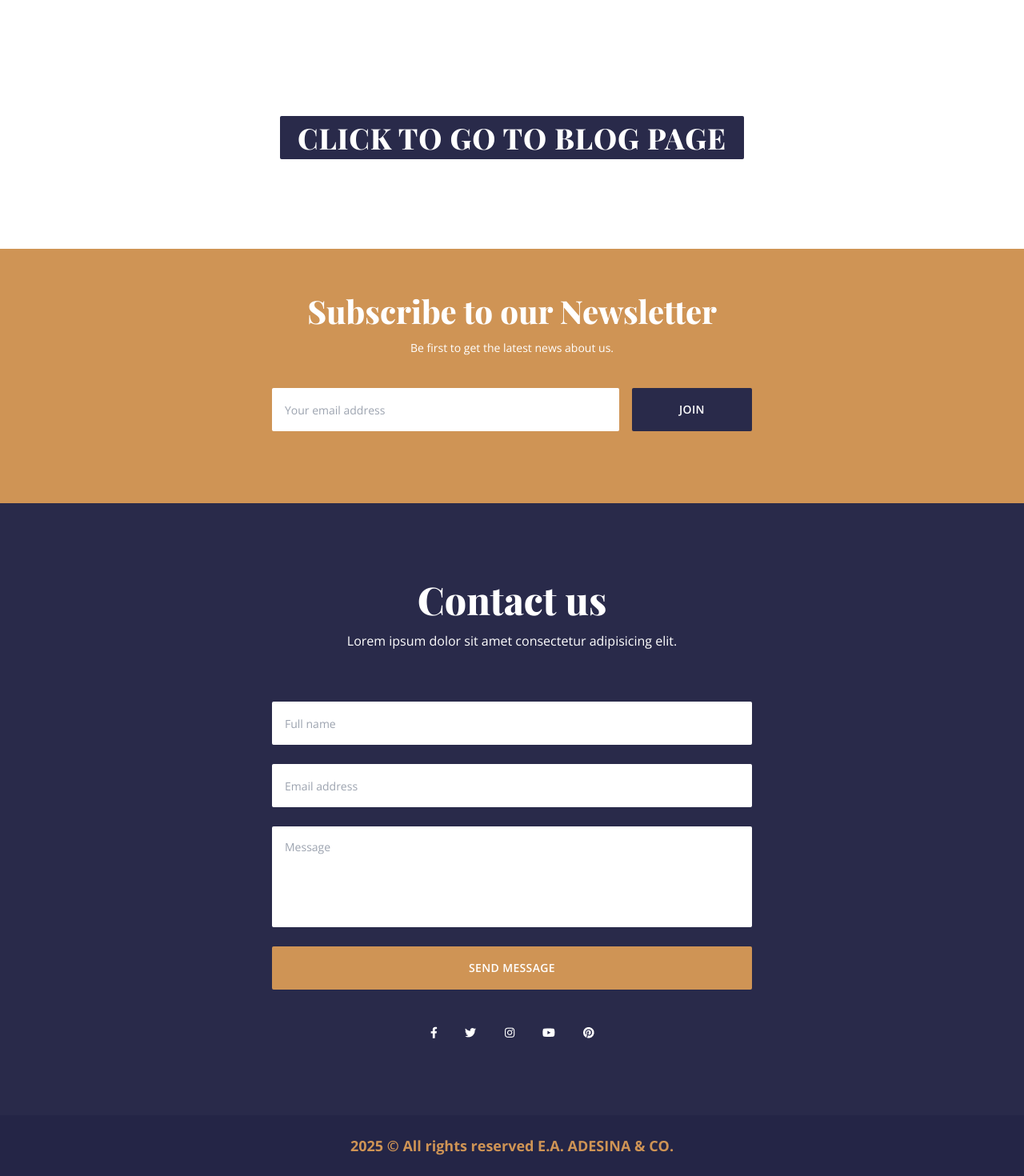
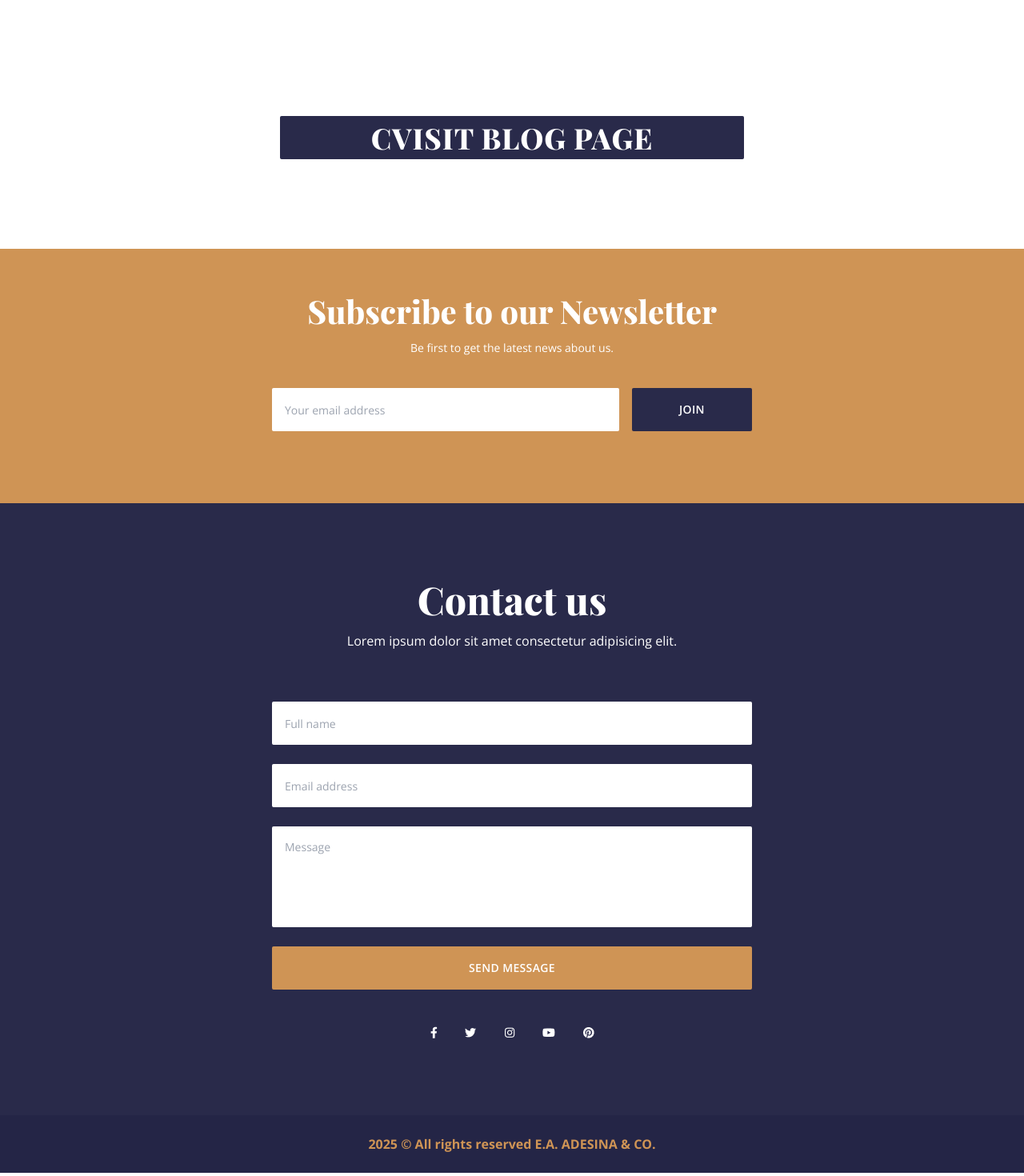
Before and after one commit to Ollatomiwa/lawfirm-website, a React (Create React App) app: page / in a window 1280 px wide. Shown: the part 2745-4215 px from the top of the page at 80% size. Built offline with nearby package versions, Linux system fonts and the light colour scheme.

Commit message:
update to sm compability

```diff
--- a/src/components/Blog.js
+++ b/src/components/Blog.js
@@ -11,7 +11,7 @@ function Blog() {
         rel="noopener noreferrer"
         className="btn lg:w-[580px] text-4xl font-primary font-extrabold mb-4 bg-primary hover:bg-accent-hover"
       >
-        Click to go to Blog Page
+        CVisit Blog Page
       </a>
     </div>
   </section>
--- a/src/components/Footer.js
+++ b/src/components/Footer.js
@@ -2,7 +2,7 @@ import React from 'react'
 
 const Footer = () => {
   return (
-    <footer className='bg-primary-darker py-[24px]  text-lg text-center text-accent font-extrabold '>
+    <footer className='bg-primary-darker py-[24px]  text-md text-center text-accent font-extrabold '>
         2025 &copy; All rights reserved E.A. ADESINA & CO.
     </footer>
   )
```
